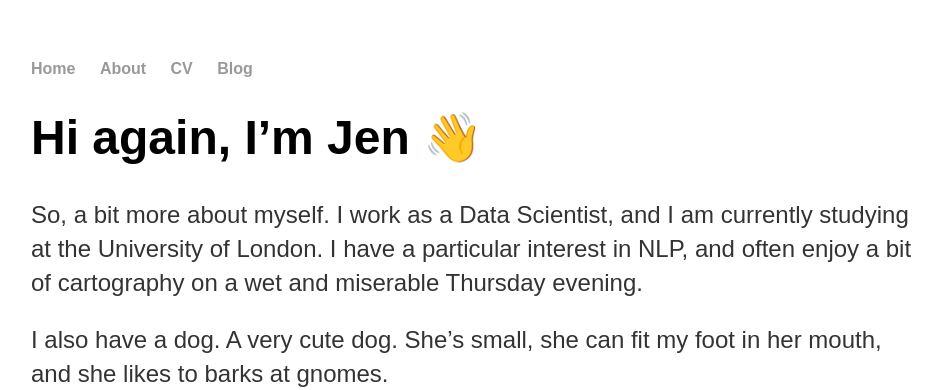
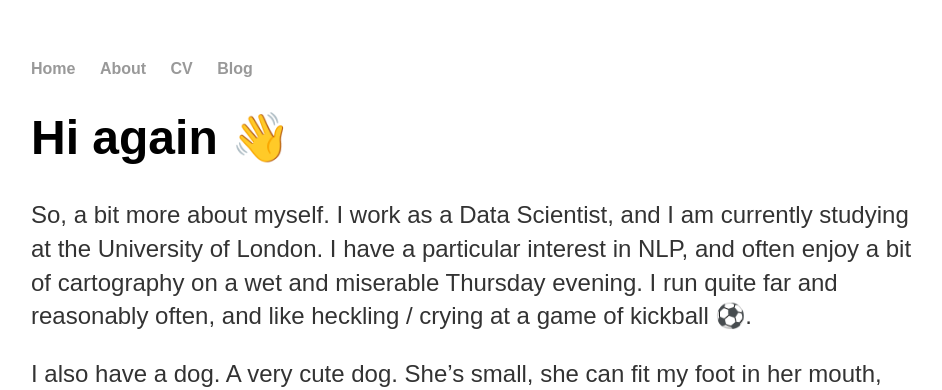
Before and after one commit to jbuffer/jbuffer.github.io, a Jekyll site: the page built from about/index.md, in a window 1280 px wide, cut to the strip 0-390 px from the top of the page. Shown: the whole strip, without its empty margins (161-1103 px from the left). Built offline with Jekyll 4.4.1, drawn with Linux system fonts in a browser that asks for light colours; some web fonts are replaced.

```diff
--- a/about/index.md
+++ b/about/index.md
@@ -2,10 +2,10 @@
 layout: default
 title: Jbuffer, Data fiend
 ---
-# Hi again, I'm Jen 👋
+# Hi again 👋
 
-So, a bit more about myself. I work as a Data Scientist, and I am currently studying at the University of London. I have a particular interest in NLP, and often enjoy a bit of cartography on a wet and miserable Thursday evening.
+So, a bit more about myself. I work as a Data Scientist, and I am currently studying at the University of London. I have a particular interest in NLP, and often enjoy a bit of cartography on a wet and miserable Thursday evening. I run quite far and reasonably often, and like heckling / crying at a game of kickball ⚽.
 
 I also have a dog. A very cute dog. She's small, she can fit my foot in her mouth, and she likes to barks at gnomes.
 
-![Dog](https://github.com/jbuffer/jbuffer.github.io/blob/main/docs/assets/images/DSC01085.JPG)
+![Dog](/docs/assets/images/DSC01085.JPG)
```
